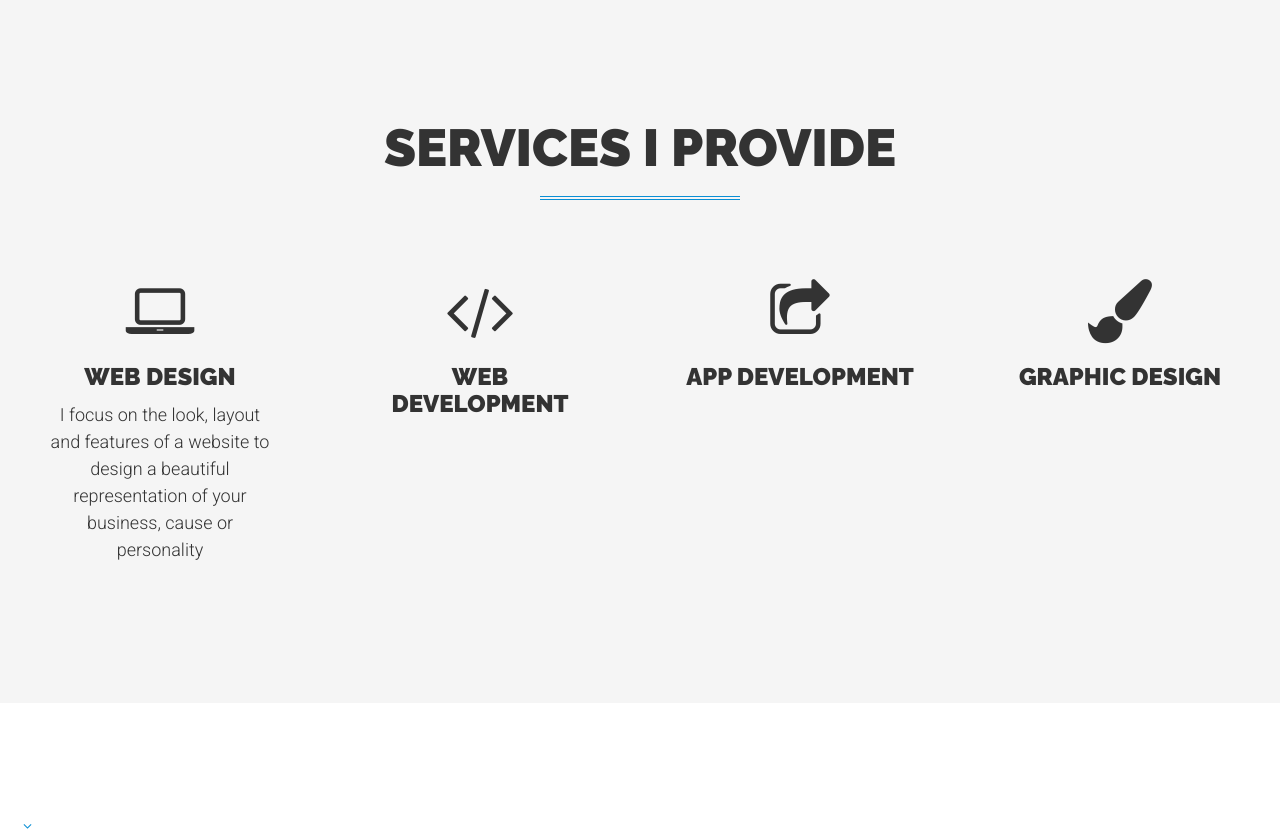
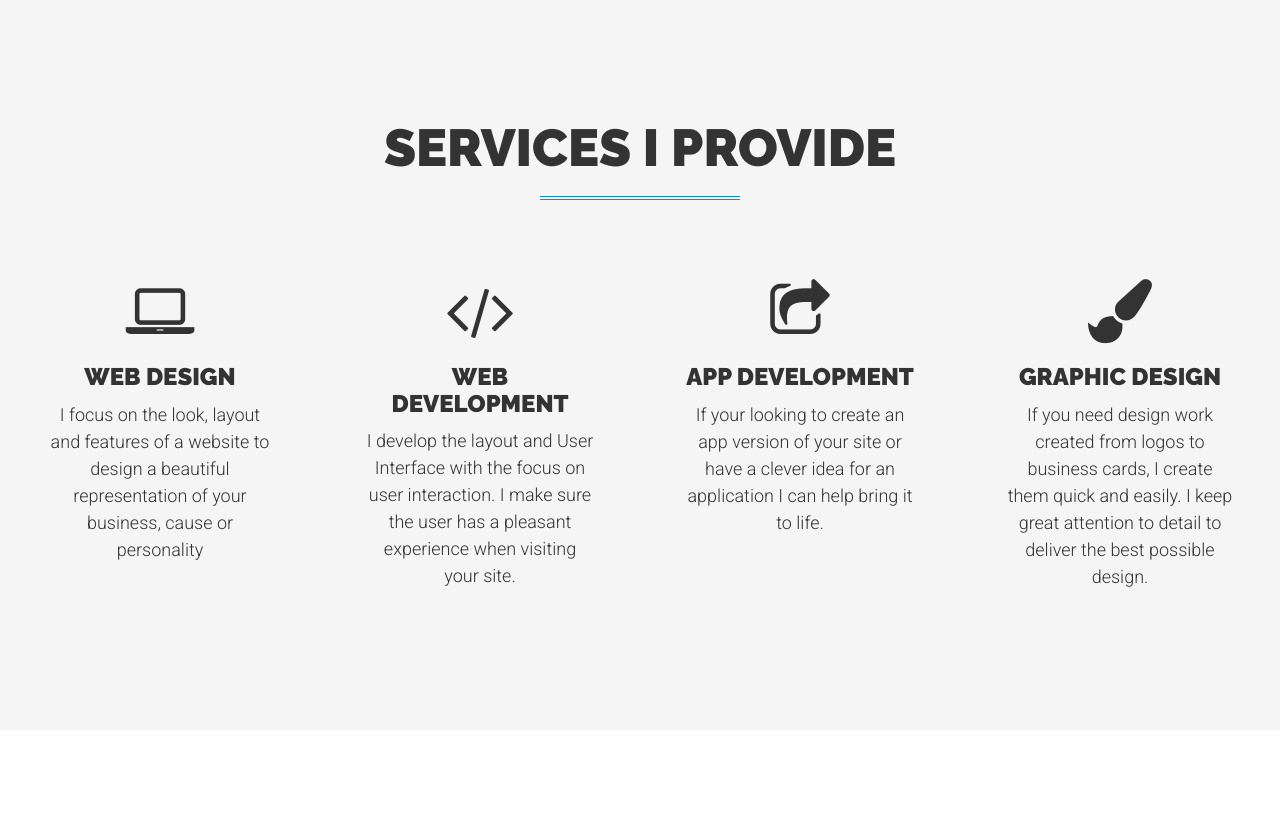
Before and after one commit to DavidGuben/Portfolio2016, a PHP site: page / in a window 1280 px wide. Shown: the part 1304-2134 px from the top of the page. Run offline with PHP 8.4, Linux system fonts and the light colour scheme.

Commit message:
portfolio section fix

```diff
--- a/index.php
+++ b/index.php
@@ -127,21 +127,21 @@
                     <div class="about-content">
                         <i class="fa fa-code fa-4x"></i>
                         <h3>Web Development</h3>
-                        <p></p>
+                        <p>I develop the layout and User Interface with the focus on user interaction. I make sure the user has a pleasant experience when visiting your site.</p>
                     </div>
                 </div>
                 <div class="col-md-3 col-sm-6 wow fadeIn" data-wow-delay=".6s">
                     <div class="about-content">
                         <i class="fa  fa-share-square-o fa-4x"></i>
                         <h3>App Development</h3>
-                        <p></p>
+                        <p>If your looking to create an app version of your site or have a clever idea for an application I can help bring it to life.</p>
                     </div>
                 </div>
                 <div class="col-md-3 col-sm-6 wow fadeIn" data-wow-delay=".8s">
                     <div class="about-content">
                         <i class="fa fa-paint-brush fa-4x"></i>
                         <h3>Graphic Design</h3>
-                        <p></p>
+                        <p>If you need design work created from logos to business cards, I create them quick and easily. I keep great attention to detail to deliver the best possible design.</p>
                     </div>
                 </div>
             </div>
@@ -185,7 +185,7 @@
 
                         <a href="http://meteortwitter.herokuapp.com" target="_blank"><div class="portfolio app" data-cat="app" target="_blank">
                             <div class="portfolio-wrapper">
-                                <img src="assets/img/portfolio/grid/app/meteor-twitter-bg.png" height="265.03px" alt="">
+                                <img src="assets/img/portfolio/grid/app/meteor-twitter-bg.png" alt="">
                                 <div class="caption">
                                     <div class="caption-text">
                                         <a class="text-title">Meteor Twitter</a>
```
